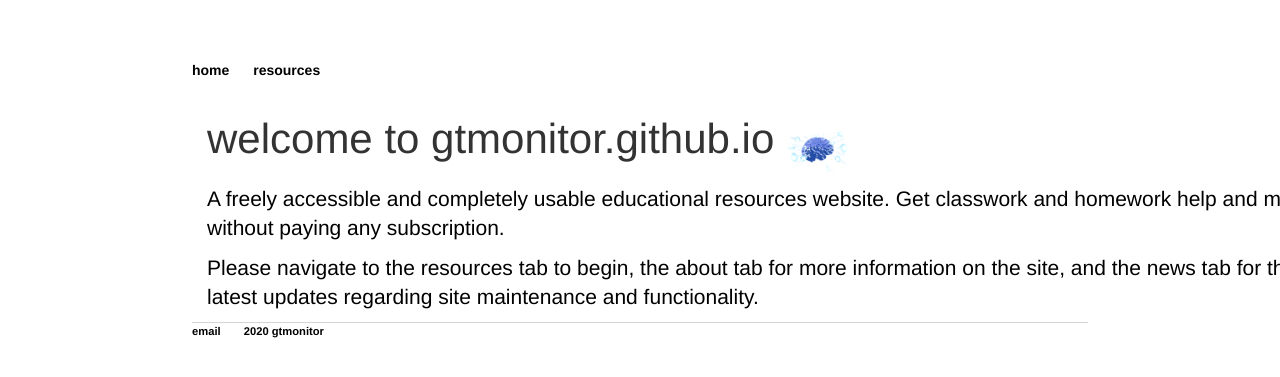
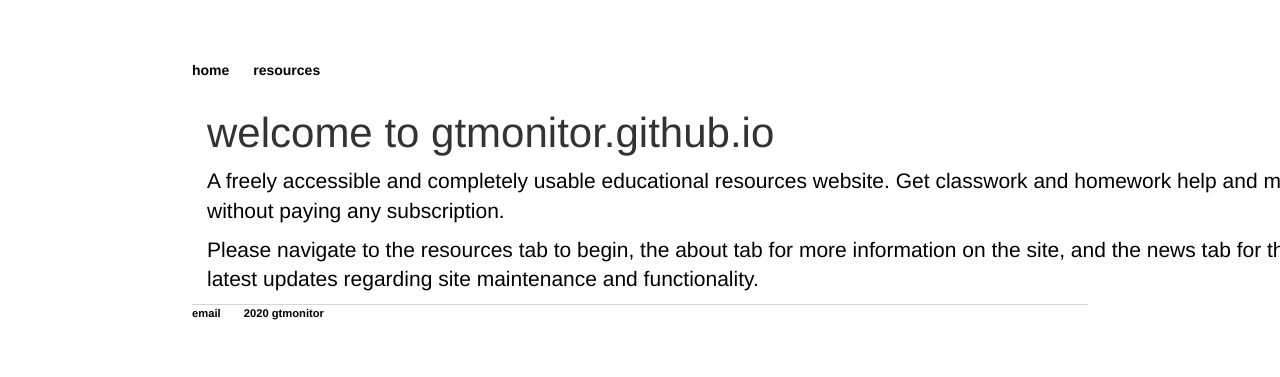
Before and after one commit to gtmonitor/gtmonitor.github.io, a Jekyll site: the page index.html, which Jekyll copies as it is, in a window 1280 px wide. Shown: the top 377 px of the page. Built offline with Jekyll 4.4.1, drawn with Linux system fonts in a browser that asks for light colours; comment, search, counter and statistics services are not loaded.

Commit message:
Update index.html

```diff
--- a/index.html
+++ b/index.html
@@ -46,7 +46,7 @@
 		</nav>
 		<div class="container">
     		<div class="blurb">
-        		<h1>welcome to gtmonitor.github.io  <img src="bigbrain2.png" alt="" style="width:64px;height:64px;"></h1>
+        		<h1>welcome to gtmonitor.github.io </h1>
 				<p>A freely accessible and completely usable educational resources website. Get classwork and homework help and more without paying any subscription.</p>
 				<p>Please navigate to the resources tab to begin, the about tab for more information on the site, and the news tab for the latest updates regarding site maintenance and functionality.</p>
     		</div><!-- /.blurb -->
```
